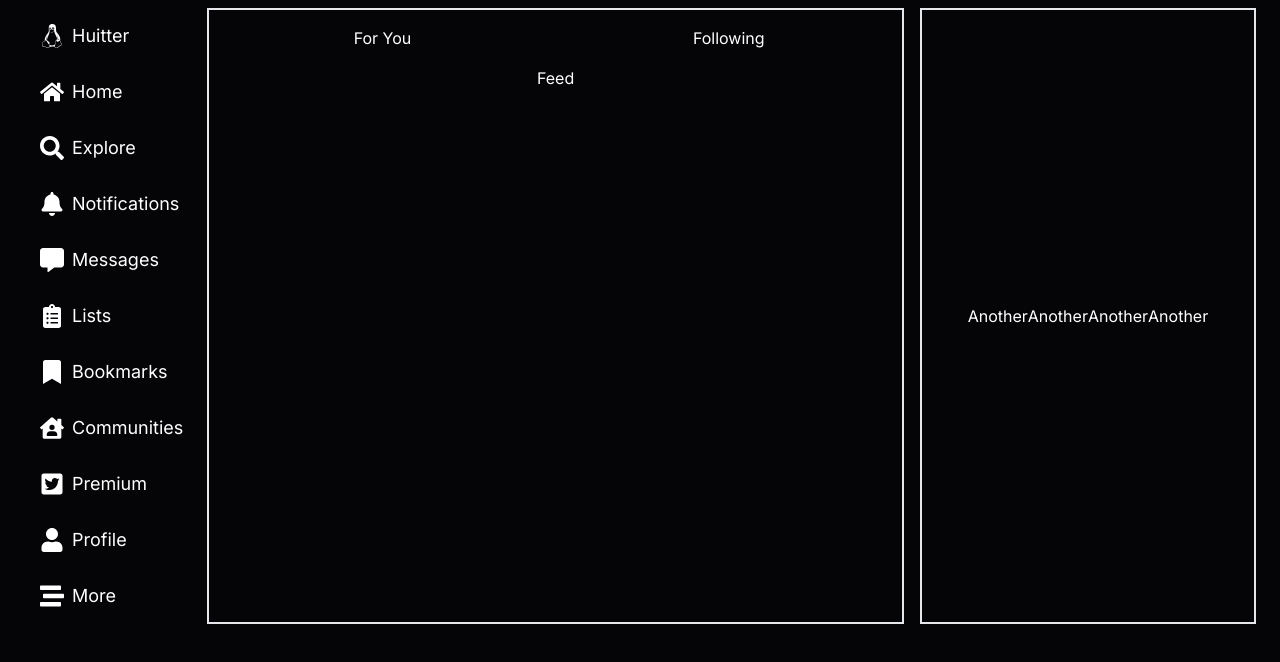
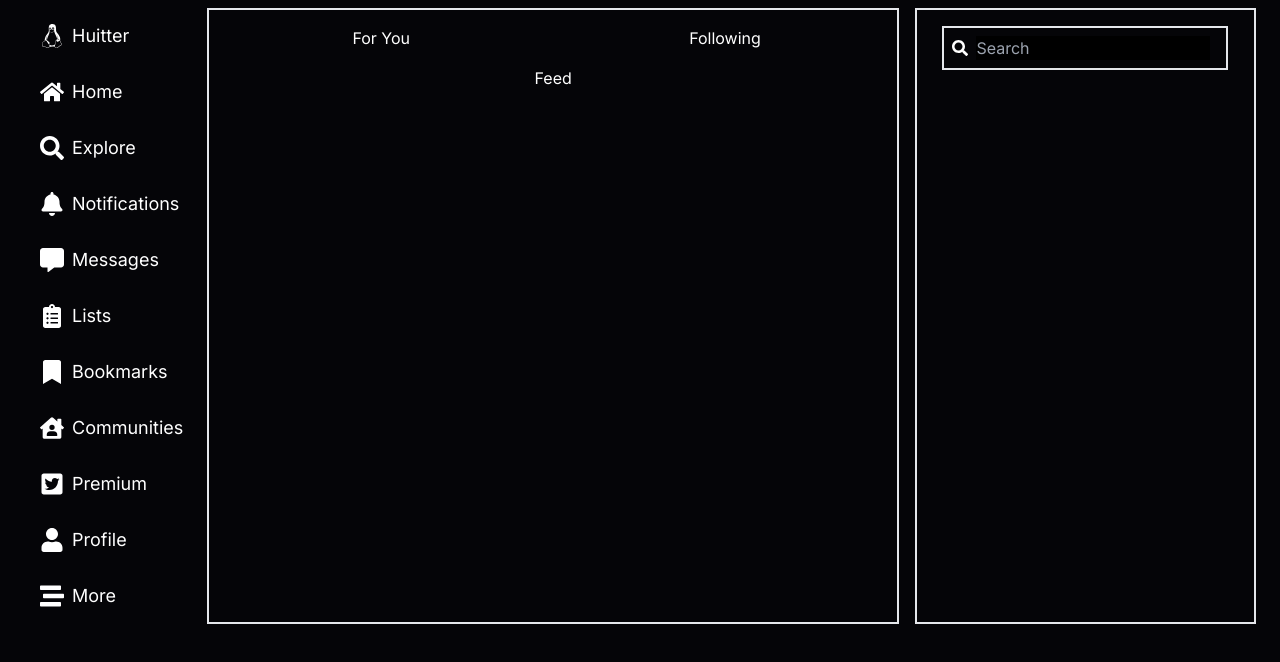
Before and after one commit to Domukas1337/next-app, a Next.js app: page / in a window 1280 px wide. Shown: the top 662 px of the page. Built offline with nearby package versions, Linux system fonts and the light colour scheme.

Commit message:
search bar commit

```diff
--- /dev/null
+++ b/src/app/AnotherFeed/Search.tsx
@@ -0,0 +1,18 @@
+import { FaSearch } from "react-icons/fa";
+
+export default function Search() {
+    return  (
+        <div className="h-fit">
+            <form className="flex flex-row items-center m-2 border-2 p-2">
+                <FaSearch
+                    className="w-4 h-4"
+                />
+                <input
+                    type="text"
+                    placeholder="Search"
+                    className="bg-black outline-none mx-2"
+                />
+            </form>
+        </div>
+    )
+}
--- a/src/app/AnotherFeed/anotherFeed.tsx
+++ b/src/app/AnotherFeed/anotherFeed.tsx
@@ -1,10 +1,9 @@
+import Search from "./Search";
+
 export default function AnotherFeed() {
     return (
-        <div className="flex items-center justify-center border-2 w-2/4">
-            <h1>Another</h1>
-            <h1>Another</h1>
-            <h1>Another</h1>
-            <h1>Another</h1>
+        <div className="flex flex-row p-2 justify-center border-2 w-1/2">
+            <Search />
         </div>
     );
 }
```
